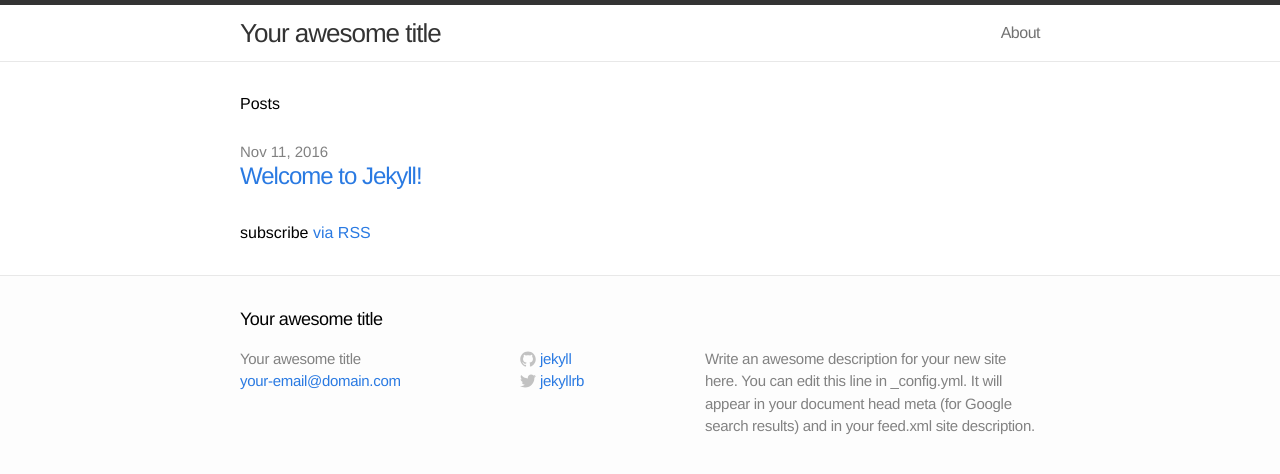
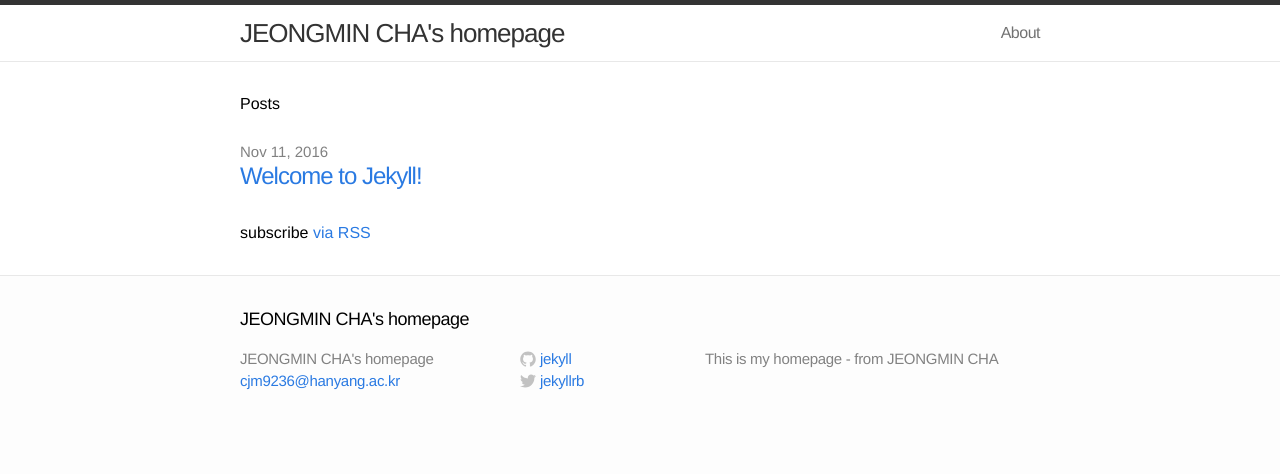
Before and after one commit to JeongMinCha/jeongmincha.github.com, a Jekyll site: the page built from index.html, in a window 1280 px wide. Shown: the top 474 px of the page. Built offline with Jekyll 4.4.1, drawn with Linux system fonts in a browser that asks for light colours.

Commit message:
Modify title, email, description in config

```diff
--- a/_config.yml
+++ b/_config.yml
@@ -1,7 +1,8 @@
 # Site settings
-title: Your awesome title
-email: your-email@domain.com
-description: "Write an awesome description for your new site here. You can edit this line in _config.yml. It will appear in your document head meta (for Google search results) and in your feed.xml site description."
+title: JEONGMIN CHA's homepage
+email: cjm9236@hanyang.ac.kr
+
+description: "This is my homepage - from JEONGMIN CHA"
 baseurl: ""
 url: "http://yourdomain.com"
 twitter_username: jekyllrb
```
